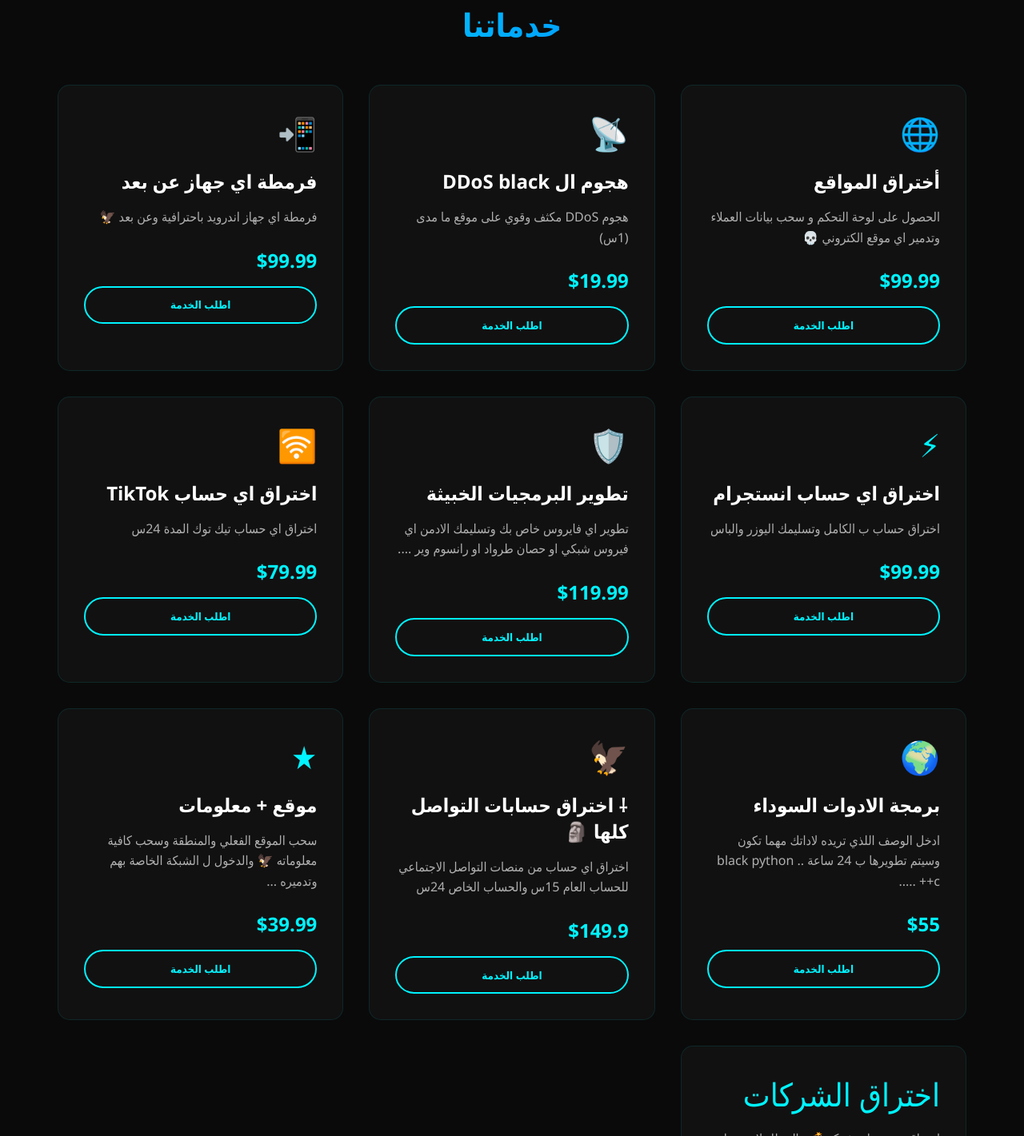
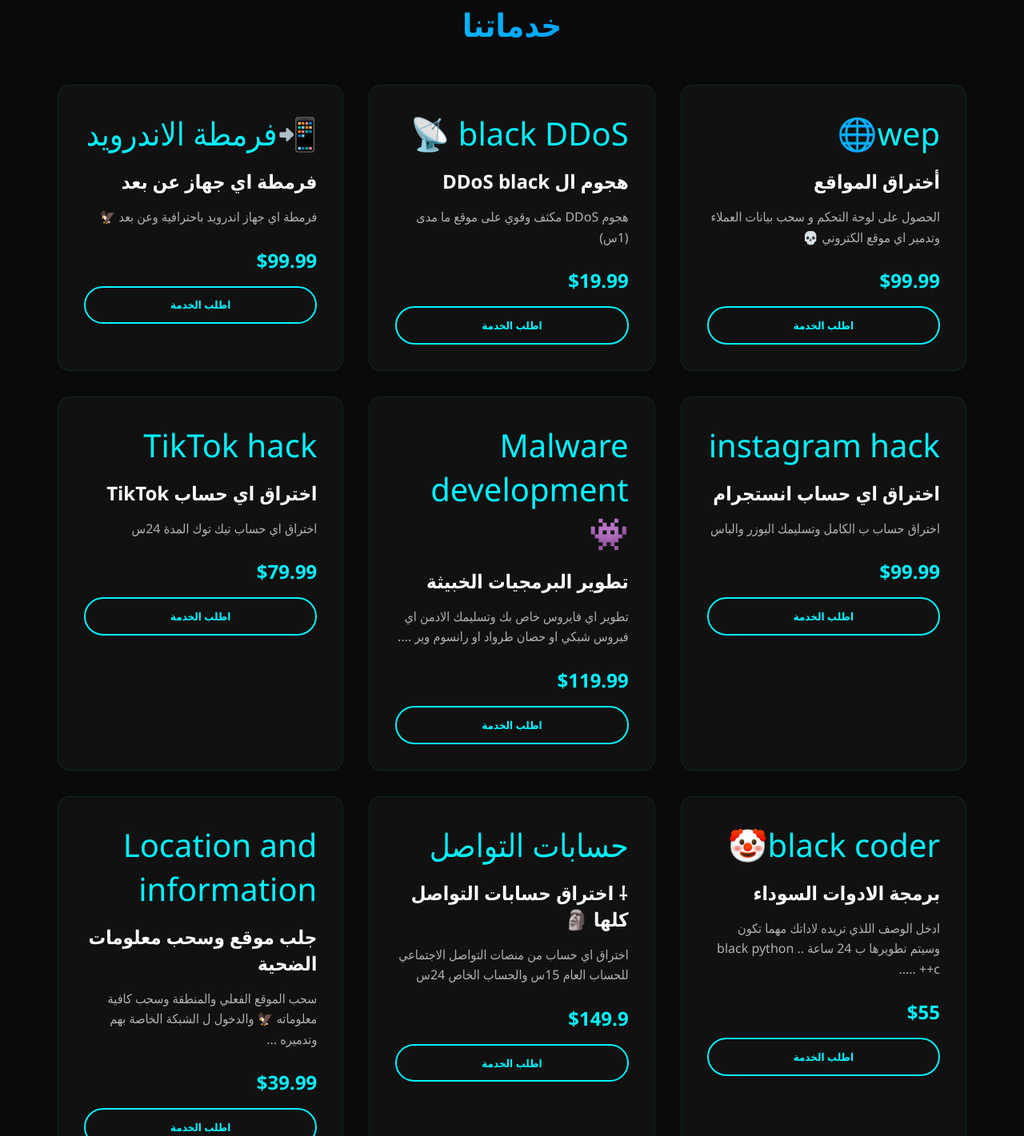
Before and after one commit to cyp3rox99/wep, a plain HTML site: page index.html in a window 1280 px wide. Shown: the part 957-2378 px from the top of the page at 80% size. Drawn offline with Linux system fonts and the light colour scheme.

Commit message:
Update index.html

```diff
--- a/index.html
+++ b/index.html
@@ -323,7 +323,7 @@
         <div class="services-grid">
             <!-- خدمة 1 -->
             <div class="service-card">
-                <div class="service-icon">🌐</div>
+                <div class="service-icon">wep🌐</div>
                 <h3>أختراق المواقع</h3>
                 <p> الحصول على لوحة التحكم و سحب بيانات العملاء وتدمير اي موقع الكتروني 💀</p>
                 <div class="price">$99.99</div>
@@ -332,7 +332,7 @@
 
             <!-- خدمة 2 -->
             <div class="service-card">
-                <div class="service-icon">📡</div>
+                <div class="service-icon">black DDoS 📡</div>
                 <h3>هجوم ال DDoS black </h3>
                 <p> هجوم DDoS مكثف وقوي على موقع ما مدى (1س)</p>
                 <div class="price">$19.99</div>
@@ -341,7 +341,7 @@
 
             <!-- خدمة 3 -->
             <div class="service-card">
-                <div class="service-icon">📲</div>
+                <div class="service-icon">📲فرمطة الاندرويد </div>
                 <h3>فرمطة اي جهاز عن بعد </h3>
                 <p>فرمطة اي جهاز اندرويد باحترافية وعن بعد 🦅</p>
                 <div class="price">$99.99</div>
@@ -350,7 +350,7 @@
 
             <!-- خدمة 4 -->
             <div class="service-card">
-                <div class="service-icon">⚡</div>
+                <div class="service-icon">instagram hack</div>
                 <h3>اختراق اي حساب انستجرام</h3>
                 <p>اختراق حساب ب الكامل وتسليمك اليوزر والباس </p>
                 <div class="price">$99.99</div>
@@ -359,7 +359,7 @@
 
             <!-- خدمة 5 -->
             <div class="service-card">
-                <div class="service-icon">🛡️</div>
+                <div class="service-icon">Malware development👾</div>
                 <h3>تطوير البرمجيات الخبيثة </h3>
                 <p>تطوير اي فايروس خاص بك وتسليمك الادمن اي فيروس شبكي او حصان طرواد او رانسوم وير ....</p>
                 <div class="price">$119.99</div>
@@ -368,7 +368,7 @@
 
             <!-- خدمة 6 -->
             <div class="service-card">
-                <div class="service-icon">🛜</div>
+                <div class="service-icon">TikTok hack</div>
                 <h3>اختراق اي حساب TikTok</h3>
                 <p>اختراق اي حساب تيك توك المدة 24س </p>
                 <div class="price">$79.99</div>
@@ -377,7 +377,7 @@
 
             <!-- خدمة 7 -->
             <div class="service-card">
-                <div class="service-icon">🌍</div>
+                <div class="service-icon">black coder🤡</div>
                 <h3>برمجة الادوات السوداء</h3>
                 <p>ادخل الوصف اللذي تريده لاداتك مهما تكون وسيتم تطويرها ب 24 ساعة .. black python c++ .....</p>
                 <div class="price">$55</div>
@@ -386,7 +386,7 @@
 
             <!-- خدمة 8 -->
             <div class="service-card">
-                <div class="service-icon">🦅</div>
+                <div class="service-icon">حسابات التواصل</div>
                 <h3>⸸ اختراق حسابات التواصل كلها 🗿</h3>
                 <p>اختراق اي حساب من منصات التواصل الاجتماعي للحساب العام 15س والحساب الخاص 24س</p>
                 <div class="price">$149.9</div>
@@ -395,8 +395,8 @@
 
             <!-- خدمة 9 -->
             <div class="service-card">
-                <div class="service-icon">★</div>
-                <h3>موقع + معلومات</h3>
+                <div class="service-icon">Location and information</div>
+                <h3>جلب موقع وسحب معلومات الضحية</h3>
                 <p>سحب الموقع الفعلي والمنطقة وسحب كافية معلوماته 🦅 والدخول ل الشبكة الخاصة بهم وتدميره ...</p>
                 <div class="price">$39.99</div>
                 <button class="order-btn" onclick="orderService('أمن السحابة الإلكترونية')">اطلب الخدمة</button>
```
